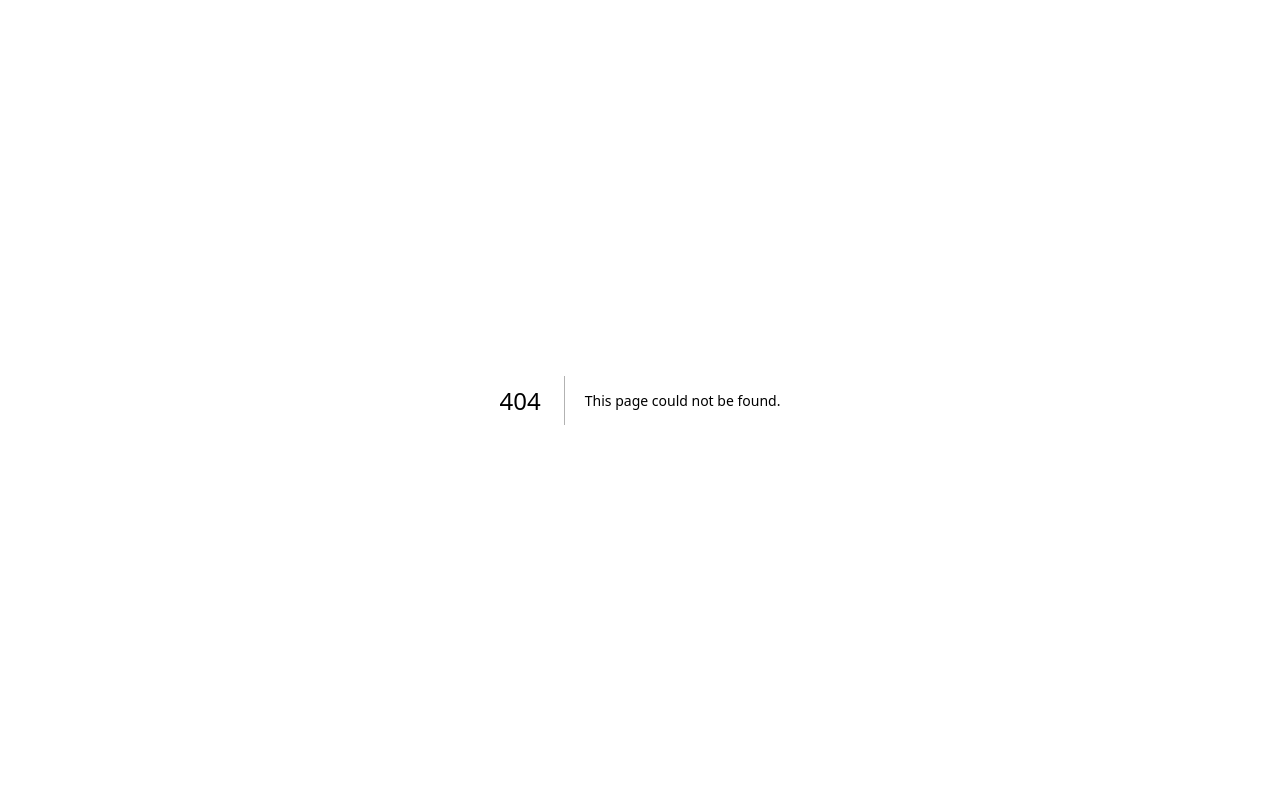
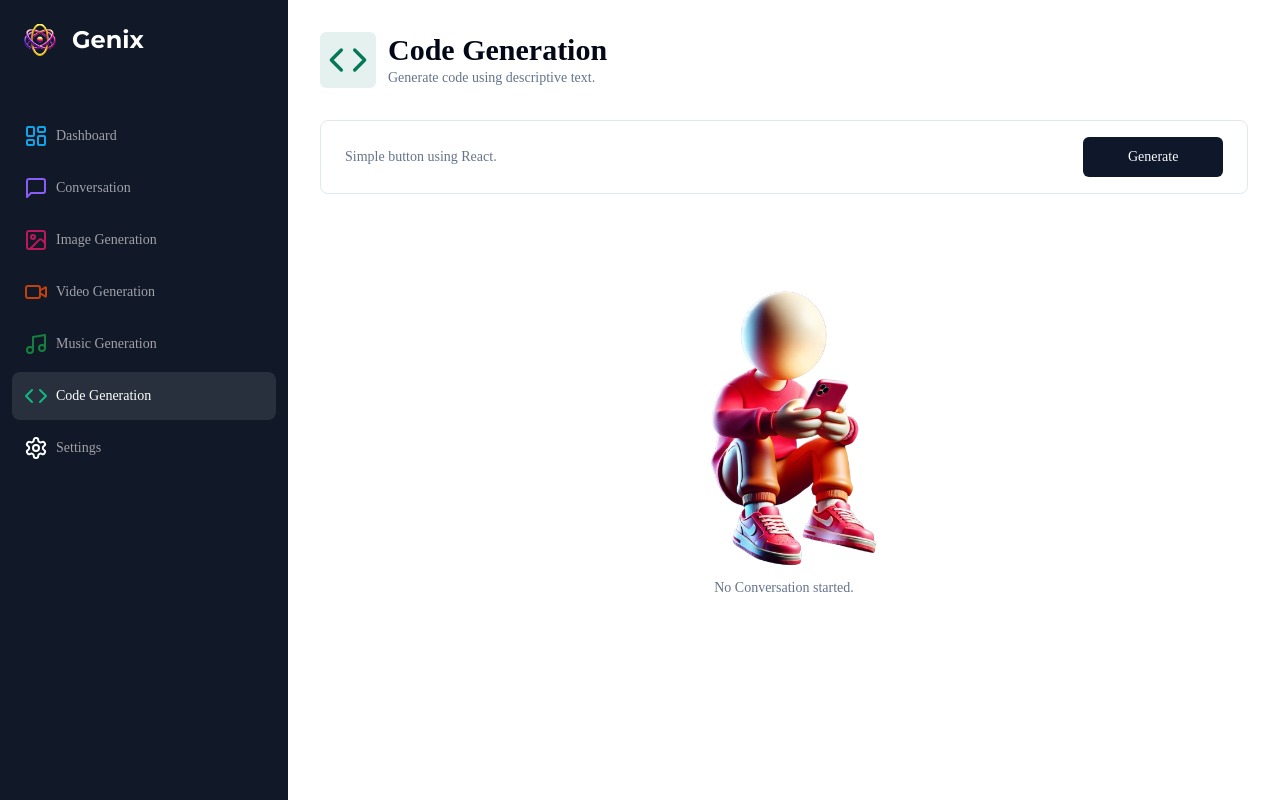
Before and after one commit to PJPhukan/AI-SAAS, a Next.js app: page /code in a window 1280 px wide. Before the commit this address had no page. Built offline with nearby package versions, Linux system fonts and the light colour scheme; a web font is replaced by a local one.

Commit message:
feat : " Code generation API completed ✨✨"

```diff
--- /dev/null
+++ b/app/(dashboard)/(routes)/code/constants.ts
@@ -0,0 +1,8 @@
+import * as z from "zod"
+
+
+export const fromSchema = z.object({
+    prompt: z.string().min(1, {
+        message: "Prompt is required"
+    })
+})
--- /dev/null
+++ b/app/(dashboard)/(routes)/code/page.tsx
@@ -0,0 +1,169 @@
+"use client";
+
+import * as z from "zod";
+import axios from "axios";
+import { useRouter } from "next/navigation";
+import React, { useState } from "react";
+import { useForm } from "react-hook-form";
+import { zodResolver } from "@hookform/resolvers/zod";
+import { CodeIcon } from "lucide-react";
+import { ChatCompletionMessageParam } from "openai/resources/index.mjs";
+import ReactMarkdown from "react-markdown";
+
+import { cn } from "@/lib/utils";
+import Heading from "@/components/Heading";
+import { fromSchema } from "./constants";
+import { Form, FormControl, FormField, FormItem } from "@/components/ui/form";
+import { Input } from "@/components/ui/input";
+import { Button } from "@/components/ui/button";
+import Empty from "@/components/Empty";
+import Loader from "@/components/Loader";
+import UserAvatar from "@/components/UserAvatar";
+import BotAvatar from "@/components/BotAvatar";
+
+const CodePage = () => {
+  const router = useRouter();
+  const [messages, setMessages] = useState<ChatCompletionMessageParam[]>([]);
+  const form = useForm<z.infer<typeof fromSchema>>({
+    resolver: zodResolver(fromSchema),
+    defaultValues: {
+      prompt: "",
+    },
+  });
+
+  const isLoading = form.formState.isSubmitting;
+
+  const onSumbitForm = async (data: z.infer<typeof fromSchema>) => {
+    try {
+      const userMessage: ChatCompletionMessageParam = {
+        role: "user",
+        content: data.prompt,
+      };
+
+      const newMessages = [...messages, userMessage];
+
+      const response = await axios.post("/api/code", {
+        messages: newMessages,
+      });
+
+      setMessages((current) => [...current, userMessage, response.data]);
+
+      form.reset();
+    } catch (error) {
+      //TODO: Open Pro model
+
+      console.log("ERROR CONVERSATION API REQUEST", error);
+    } finally {
+      router.refresh(); //refresh the page
+    }
+  };
+
+  return (
+    <div>
+      <Heading
+        title="Code Generation"
+        description="Generate code using descriptive text."
+        icon={CodeIcon}
+        iconColor="text-emerald-700"
+        bgColor="bg-emerald-700/10"
+      />
+      <div className="px-4 lg:px-8">
+        <div>
+          <Form {...form}>
+            <form
+              onSubmit={form.handleSubmit(onSumbitForm)}
+              className=" rounded-lg border w-full p-4 px-3 md:px-6 focus-within:shadow-sm grid grid-cols-12 gap-2"
+            >
+              <FormField
+                name="prompt"
+                render={({ field }) => (
+                  <FormItem className="col-span-12 lg:col-span-10">
+                    <FormControl className="m-0 p-0">
+                      <Input
+                        placeholder="Simple button using React."
+                        {...field}
+                        className="border-0 outline-none focus-visible:ring-0 focus-visible:ring-transparent "
+                        disabled={isLoading}
+                      />
+                    </FormControl>
+                  </FormItem>
+                )}
+              />
+              <Button
+                className="col-span-12 lg:col-span-2 w-full"
+                disabled={isLoading}
+              >
+                Generate
+              </Button>
+            </form>
+          </Form>
+        </div>
+        <div className="space-y-4 mt-4">
+          {isLoading && (
+            <div className="p-8 rounded-lg w-full flex items-center justify-center bg-muted">
+              <Loader />
+            </div>
+          )}
+          {messages.length === 0 && !isLoading && (
+            <Empty label="No Conversation started." />
+          )}
+          <div className="flex flex-col-reverse gap-y-4">
+            {messages.map((message, index) => (
+              <div
+                key={index}
+                className={cn(
+                  "p-6 w-full flex items-start gap-x-8 rounded-lg",
+                  message.role === "user"
+                    ? "bg-white border border-black/10"
+                    : "bg-muted"
+                )}
+              >
+                {message.role === "user" ? <UserAvatar /> : <BotAvatar />}
+                <div className="flex flex-col gap-2 overflow-hidden leading-7">
+                  <ReactMarkdown
+                    components={{
+                      pre: ({ node, ...props }) => (
+                        <div className="overflow-auto w-fullmy-2 bg-black/10 p-2 rounded-lg">
+                          <pre {...props} />
+                        </div>
+                      ),
+                      code: ({ node, ...props }) => (
+                        <code
+                          className="bg-black/10 rounded-lg p-1"
+                          {...props}
+                        />
+                      ),
+                      p: ({ node, ...props }) => (
+                        <p className="text-md leading-7" {...props} />
+                      ),
+                    }}
+                  >
+                    {Array.isArray(message.content)
+                      ? message.content
+                          .map((part) => {
+                            if (typeof part === "string") {
+                              return part;
+                            } else if (
+                              "text" in part &&
+                              typeof part.text === "string"
+                            ) {
+                              return part.text;
+                            }
+                            return "";
+                          })
+                          .join("")
+                      : typeof message.content === "string"
+                      ? message.content
+                      : ""}
+                  </ReactMarkdown>
+                </div>
+              </div>
+            ))}
+          </div>
+        </div>
+      </div>
+    </div>
+  );
+};
+
+export default CodePage;
--- /dev/null
+++ b/app/api/code/route.ts
@@ -0,0 +1,52 @@
+import Configuration from 'openai'
+
+import OpenAI from 'openai'
+
+import { auth } from '@clerk/nextjs/server'
+
+import { NextResponse } from 'next/server'
+import { ChatCompletionMessageParam } from 'openai/resources/index.mjs'
+
+const configuration = new Configuration({
+    apiKey: process.env.OPENAI_API_KEY
+})
+
+const openai = new OpenAI()
+
+const instructionsMessage: ChatCompletionMessageParam = {
+    role: "system",
+    content: " You are a code generator. You must answer only markdown code snippets. Use code comments for explaination when neccesary and explain what you did after complete the task and define what you are doing at the first."
+}
+
+export async function POST(request: Request) {
+    try {
+
+        const { userId } = await auth();
+
+        const { messages } = await request.json();
+
+        if (!userId) {
+            return new NextResponse("Unauthorized", { status: 401 })
+        }
+
+        if (!configuration.apiKey) {
+            return new NextResponse("Open API Key is not configured", { status: 500 })
+        }
+
+        if (!messages) {
+            return new NextResponse("Message are required ", { status: 400 })
+        }
+
+        const response = await openai.chat.completions.create({
+            model: "gpt-4o-mini",
+            messages: [instructionsMessage, ...messages]
+        });
+
+
+        return NextResponse.json(response.choices[0].message);
+
+    } catch (error) {
+        console.log("Error occured while [CODE] ", error)
+        return new NextResponse("Internal server error", { status: 500 })
+    }
+}
--- a/package.json
+++ b/package.json
@@ -24,6 +24,7 @@
     "react": "^19.0.0",
     "react-dom": "^19.0.0",
     "react-hook-form": "^7.54.2",
+    "react-markdown": "^10.0.0",
     "tailwind-merge": "^3.0.1",
     "tailwindcss-animate": "^1.0.7",
     "zod": "^3.24.2"
```
Also changed, not shown: 1 other file (tests, documents, lock files or other folders).
